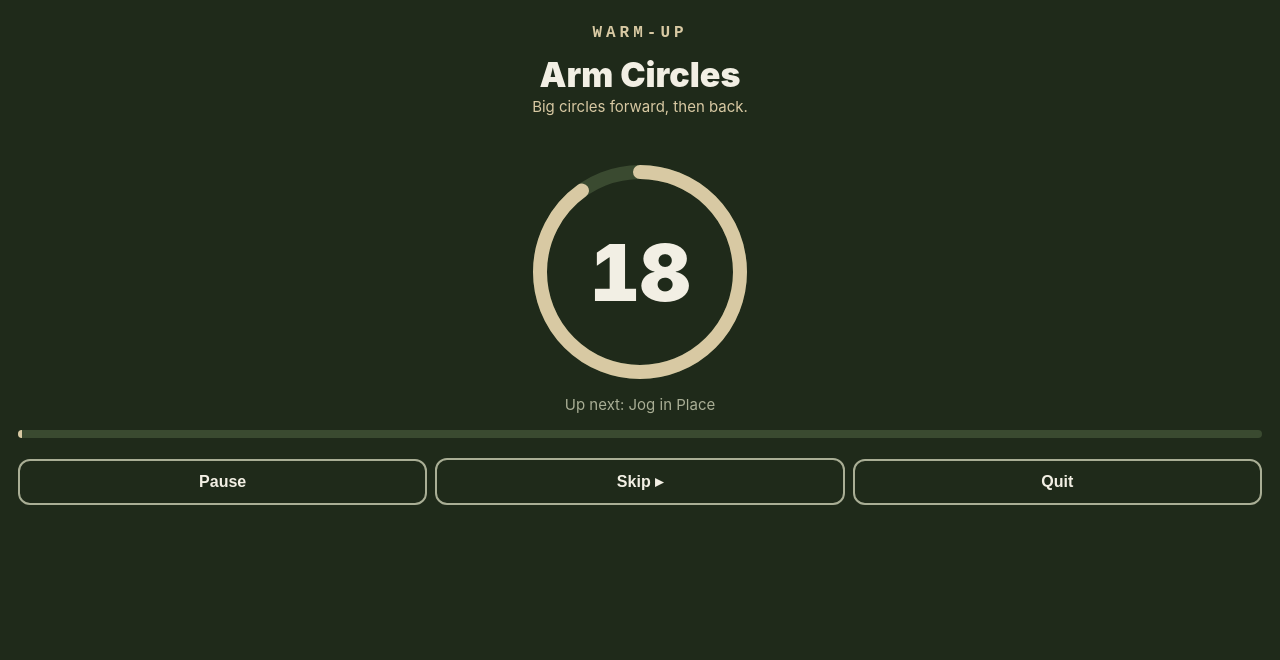
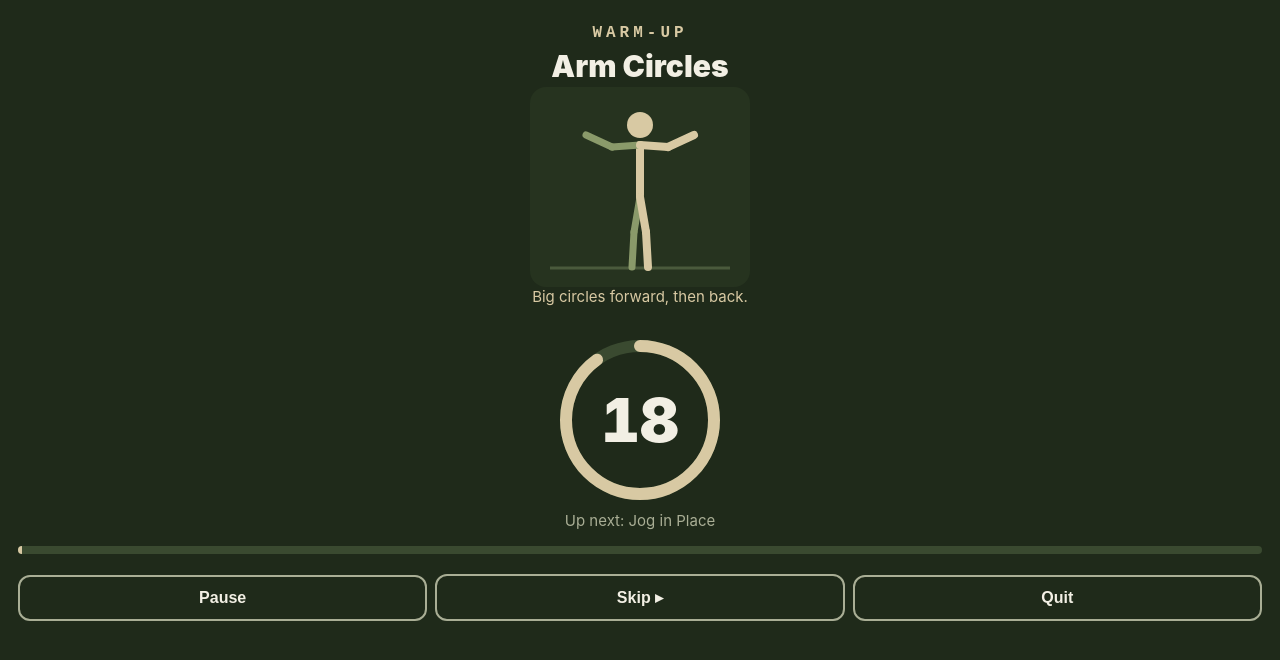
Before and after one commit to Jdelg718/pt-10, a plain HTML site: page index.html in a window 1280 px wide. Both pictures are taken after a click on the button "START PT". Drawn offline with Linux system fonts and the light colour scheme.

Commit message:
Add animated exercise figures to workout and plan

```diff
--- /dev/null
+++ b/figures.js
@@ -0,0 +1,101 @@
+// PT-10 exercise figures: animated stick figures, keyframe poses in a 200x200 box (ground y=180).
+// Pose keys: h head, s shoulders, p hips, le/lh left elbow/hand, re/rh right, lk/lf left knee/foot, rk/rf right.
+(function(){
+  const P = (o) => o;
+  // ---------- reusable poses ----------
+  const standFront = P({h:[100,38],s:[100,58],p:[100,110],le:[88,82],lh:[85,106],re:[112,82],rh:[115,106],lk:[94,145],lf:[92,180],rk:[106,145],rf:[108,180]});
+  const standSide  = P({h:[100,38],s:[100,58],p:[100,110],le:[98,84],lh:[100,108],re:[103,84],rh:[105,108],lk:[99,145],lf:[98,180],rk:[102,145],rf:[103,180]});
+  const plankTop   = P({h:[160,112],s:[146,120],p:[98,128],le:[145,146],lh:[145,172],re:[149,146],rh:[149,172],lk:[70,150],lf:[42,172],rk:[70,150],rf:[44,173]});
+  const plankLow   = P({h:[163,147],s:[147,154],p:[98,160],le:[126,160],lh:[145,174],re:[130,162],rh:[149,174],lk:[70,167],lf:[42,175],rk:[70,167],rf:[44,176]});
+  const squatHands = P({h:[128,104],s:[118,112],p:[86,140],le:[132,140],lh:[140,172],re:[135,140],rh:[144,172],lk:[112,148],lf:[100,180],rk:[115,149],rf:[103,180]});
+  const jumpArms   = P({h:[100,28],s:[100,48],p:[100,100],le:[94,26],lh:[92,4],re:[106,26],rh:[108,4],lk:[99,135],lf:[98,168],rk:[102,135],rf:[103,168]});
+  const backFlat   = P({h:[40,164],s:[56,167],p:[104,170],le:[78,172],lh:[100,175],re:[80,172],rh:[102,175],lk:[136,170],lf:[170,172],rk:[136,170],rf:[170,172]});
+  const sw = (pose) => ({...pose, lk:pose.rk, lf:pose.rf, rk:pose.lk, rf:pose.lf}); // swap legs
+  const swA = (pose) => ({...pose, le:pose.re, lh:pose.rh, re:pose.le, rh:pose.lh}); // swap arms
+
+  // ---------- exercises ----------
+  const highKnee = P({h:[100,36],s:[100,56],p:[100,108],le:[90,80],lh:[100,98],re:[112,78],rh:[124,64],lk:[124,112],lf:[120,146],rk:[100,144],rf:[100,180]});
+  const jog = P({...highKnee, lk:[116,128],lf:[108,158]});
+  const fk1 = P({...backFlat, lk:[136,154],lf:[166,136],rk:[137,170],rf:[171,170]});
+  const climbA = P({...plankTop, lk:[128,150],lf:[104,170],rk:[70,150],rf:[44,173]});
+  const lungeDown = P({h:[100,52],s:[100,72],p:[100,122],le:[98,96],lh:[100,120],re:[103,96],rh:[105,120],lk:[128,140],lf:[130,180],rk:[84,170],rf:[56,177]});
+  const sitDown = P({h:[44,164],s:[60,167],p:[106,170],le:[72,158],lh:[64,160],re:[74,158],rh:[66,160],lk:[132,140],lf:[152,178],rk:[134,141],rf:[154,178]});
+  const sitUp = P({h:[110,100],s:[101,118],p:[106,170],le:[114,128],lh:[105,130],re:[116,128],rh:[107,130],lk:[132,140],lf:[152,178],rk:[134,141],rf:[154,178]});
+  const bridgeDown = P({h:[40,168],s:[56,170],p:[100,172],le:[76,174],lh:[96,176],re:[78,174],rh:[98,176],lk:[130,140],lf:[148,178],rk:[132,141],rf:[150,178]});
+  const bridgeUp = P({...bridgeDown, p:[100,138], lk:[132,132], rk:[134,133]});
+  const vFlat = P({...backFlat, le:[28,166],lh:[8,166],re:[28,167],rh:[8,167]});
+  const vUp = P({h:[76,112],s:[82,130],p:[104,170],le:[106,118],lh:[130,104],re:[108,119],rh:[132,105],lk:[126,140],lf:[146,110],rk:[127,141],rf:[148,111]});
+  const bearA = P({h:[160,118],s:[146,128],p:[88,124],le:[148,150],lh:[150,175],re:[153,148],rh:[160,168],lk:[100,160],lf:[72,176],rk:[98,160],rf:[70,168]});
+  const holdPose = P({h:[82,62],s:[82,82],p:[82,134],le:[96,108],lh:[112,128],re:[98,108],rh:[114,129],lk:[124,134],lf:[124,180],rk:[126,135],rf:[126,180]});
+  const holdBreathe = P({...holdPose, h:[82,64], s:[82,84]});
+  const jackOut = P({h:[100,38],s:[100,58],p:[100,110],le:[80,40],lh:[72,18],re:[120,40],rh:[128,18],lk:[82,145],lf:[70,180],rk:[118,145],rf:[130,180]});
+  const circ = (a) => { // arm circles, front view: arms out to the sides, hands trace small circles
+    const r=12, la=a, ra=Math.PI-a;
+    return {...standFront, le:[72,60], lh:[46+Math.cos(la)*r, 60+Math.sin(la)*r],
+                           re:[128,60], rh:[154+Math.cos(ra)*r, 60+Math.sin(ra)*r]};
+  };
+  const hipOpen = P({...standFront, lk:[70,122],lf:[86,140]});
+  const hamstring = P({h:[132,112],s:[122,96],p:[90,110],le:[124,130],lh:[124,160],re:[127,130],rh:[127,160],lk:[94,145],lf:[96,180],rk:[96,145],rf:[98,180]});
+  const chestStretch = P({...standSide, h:[102,38], le:[90,82],lh:[78,104],re:[92,82],rh:[80,104]});
+  const breatheUp = P({...standFront, le:[84,44],lh:[80,20],re:[116,44],rh:[120,20]});
+
+  const FIG = {
+    jacks:   {f:[standFront, jackOut], d:0.9},
+    pushup:  {f:[plankTop, plankLow], d:1.6},
+    diamond: {f:[plankTop, {...plankLow, le:[132,158], re:[134,160]}], d:1.6},
+    squat:   {f:[standSide, {h:[108,72],s:[100,90],p:[80,138],le:[124,92],lh:[150,90],re:[126,94],rh:[152,92],lk:[116,140],lf:[103,180],rk:[118,141],rf:[105,180]}], d:1.6},
+    eight:   {f:[standSide, squatHands, plankTop, plankLow, plankTop, squatHands], d:4.0},
+    burpee:  {f:[standSide, squatHands, plankLow, squatHands, jumpArms], d:3.2},
+    flutter: {f:[fk1, sw(fk1)], d:0.6},
+    climb:   {f:[climbA, sw(climbA)], d:0.7},
+    lunge:   {f:[standSide, lungeDown, standSide, sw(lungeDown)], d:3.0},
+    plank:   {f:[{h:[162,128],s:[148,138],le:[146,172],lh:[172,172],re:[150,172],rh:[176,172],p:[100,140],lk:[70,154],lf:[40,172],rk:[70,154],rf:[42,173]},
+                 {h:[162,127],s:[148,137],le:[146,172],lh:[172,172],re:[150,172],rh:[176,172],p:[100,137],lk:[70,153],lf:[40,172],rk:[70,153],rf:[42,173]}], d:3.0},
+    situp:   {f:[sitDown, sitUp], d:2.0},
+    knees:   {f:[highKnee, swA(sw(highKnee))], d:0.6},
+    bridge:  {f:[bridgeDown, bridgeUp], d:2.0},
+    vup:     {f:[vFlat, vUp], d:2.0},
+    bear:    {f:[bearA, swA(sw(bearA))], d:1.0},
+    hold:    {f:[holdPose, holdBreathe], d:3.0},
+    circles: {fn:(t) => circ(t*Math.PI*2), d:1.6},
+    jog:     {f:[jog, swA(sw(jog))], d:0.8},
+    hipopen: {f:[standFront, hipOpen, standFront, {...standFront, rk:[130,122], rf:[114,140]}], d:2.4},
+    hamstring:{f:[standSide, hamstring, hamstring], d:4.0},
+    chest:   {f:[standSide, chestStretch, chestStretch], d:4.0},
+    breathe: {f:[standFront, breatheUp], d:5.0},
+    rest:    {f:[standFront, {...standFront, h:[100,39], s:[100,59]}], d:3.0},
+  };
+  const SEG = [["s","p"],["s","le"],["le","lh"],["s","re"],["re","rh"],["p","lk"],["lk","lf"],["p","rk"],["rk","rf"]];
+  const FAR = new Set(["le","lh","lk","lf"]);
+  const ease = (x) => 0.5 - Math.cos(x*Math.PI)/2;
+  function poseAt(key, t){
+    const F = FIG[key] || FIG.rest;
+    t = ((t % 1) + 1) % 1; // rAF timestamps can precede t0
+    if (F.fn) return F.fn(t);
+    const n = F.f.length; if (n === 1) return F.f[0];
+    const x = t * n, i = Math.floor(x), a = F.f[i], b = F.f[(i+1) % n], k = ease(x - i), out = {};
+    for (const j in a) out[j] = [a[j][0] + (b[j][0]-a[j][0])*k, a[j][1] + (b[j][1]-a[j][1])*k];
+    return out;
+  }
+  function draw(svg, key, t, color){
+    const p = poseAt(key, t); let s = '<line x1="10" y1="181" x2="190" y2="181" stroke="#4a5a3c" stroke-width="3"/>';
+    for (const [a,b] of SEG) {
+      const far = FAR.has(b);
+      s += `<line x1="${p[a][0].toFixed(1)}" y1="${p[a][1].toFixed(1)}" x2="${p[b][0].toFixed(1)}" y2="${p[b][1].toFixed(1)}" stroke="${far ? "#8a9a6a" : color}" stroke-width="${far ? 7 : 8}" stroke-linecap="round"/>`;
+    }
+    s += `<circle cx="${p.h[0].toFixed(1)}" cy="${p.h[1].toFixed(1)}" r="13" fill="${color}"/>`;
+    svg.innerHTML = s;
+  }
+  window.PTFig = {
+    FIG, draw,
+    animate(svg, getKey, getColor){
+      const t0 = performance.now();
+      (function loop(now){
+        const key = getKey(); const d = (FIG[key] || FIG.rest).d;
+        draw(svg, key, ((now - t0)/1000)/d, getColor());
+        requestAnimationFrame(loop);
+      })(t0);
+    },
+    still(svg, key, t=0.25){ draw(svg, key, t, "#d8c9a3"); },
+  };
+})();
--- a/index.html
+++ b/index.html
@@ -31,11 +31,14 @@
   .ghost{background:none;border:2px solid var(--dim);color:var(--txt);padding:12px;border-radius:12px;font-weight:700;flex:1;font-size:16px}
   #run{display:none;text-align:center}
   #phase{font-size:16px;letter-spacing:4px;font-weight:800;margin-top:6px}
-  #ex{font-size:34px;font-weight:900;margin:14px 0 4px;line-height:1.1}
+  #ex{font-size:30px;font-weight:900;margin:8px 0 2px;line-height:1.1}
   #cue{color:var(--sand);font-size:15px;min-height:42px;padding:0 6px}
-  .ring{position:relative;width:230px;height:230px;margin:18px auto 8px}
+  .ring{position:relative;width:170px;height:170px;margin:6px auto 4px}
   .ring svg{transform:rotate(-90deg)}
-  #sec{position:absolute;inset:0;display:flex;align-items:center;justify-content:center;font-size:78px;font-weight:900;font-variant-numeric:tabular-nums}
+  #sec{position:absolute;inset:0;display:flex;align-items:center;justify-content:center;font-size:60px;font-weight:900;font-variant-numeric:tabular-nums}
+  #fig{display:block;margin:4px auto 0;background:#26331f;border-radius:16px}
+  ol li svg{width:34px;height:34px;vertical-align:middle;margin-right:6px;background:#26331f;border-radius:8px}
+  ol{list-style:none;padding-left:0}
   #next{color:var(--dim);font-size:15px;margin-top:6px}
   .bar{height:8px;background:#3a4a30;border-radius:6px;margin-top:16px;overflow:hidden}
   .bar i{display:block;height:100%;width:0;background:var(--sand);transition:width .3s}
@@ -77,11 +80,12 @@
 <section id="run">
   <div id="phase" class="stencil">WORK</div>
   <div id="ex">—</div>
+  <svg id="fig" viewBox="0 0 200 200" width="220" height="200" aria-hidden="true"></svg>
   <div id="cue"></div>
   <div class="ring">
-    <svg width="230" height="230"><circle cx="115" cy="115" r="100" stroke="#3a4a30" stroke-width="14" fill="none"/>
-      <circle id="arc" cx="115" cy="115" r="100" stroke="#9bd14b" stroke-width="14" fill="none" stroke-linecap="round"
-        stroke-dasharray="628.3" stroke-dashoffset="0"/></svg>
+    <svg width="170" height="170"><circle cx="85" cy="85" r="74" stroke="#3a4a30" stroke-width="12" fill="none"/>
+      <circle id="arc" cx="85" cy="85" r="74" stroke="#9bd14b" stroke-width="12" fill="none" stroke-linecap="round"
+        stroke-dasharray="465" stroke-dashoffset="0"/></svg>
     <div id="sec">0</div>
   </div>
   <div id="next"></div>
@@ -100,6 +104,7 @@
   <button class="big stencil" id="home2">Dismissed</button>
 </section>
 
+<script src="figures.js"></script>
 <script>
 // ---- Exercise library (bodyweight, no equipment) ----
 const EX = {
@@ -120,8 +125,8 @@ const EX = {
   bear:    {n:"Bear Crawl in Place", c:"Knees an inch off the deck, step hands and feet, back flat."},
   hold:    {n:"Wall Sit / Squat Hold", c:"Thighs parallel, hold. Breathe."},
 };
-const WARM = [["Arm Circles","Big circles forward, then back."],["Jog in Place","Easy pace, loosen up."],["Hip Openers","Knee up and out, alternate legs."]];
-const COOL = [["Hamstring Stretch","Legs straight, reach for toes, breathe."],["Chest & Shoulder Stretch","Hands behind back, open the chest."],["Deep Breathing","In through the nose, out slow. You earned it."]];
+const WARM = [["Arm Circles","Big circles forward, then back.","circles"],["Jog in Place","Easy pace, loosen up.","jog"],["Hip Openers","Knee up and out, alternate legs.","hipopen"]];
+const COOL = [["Hamstring Stretch","Legs straight, reach for toes, breathe.","hamstring"],["Chest & Shoulder Stretch","Hands behind back, open the chest.","chest"],["Deep Breathing","In through the nose, out slow. You earned it.","breathe"]];
 const DAYS = {
   A: ["jacks","pushup","squat","flutter","eight","lunge","plank","climb"],
   B: ["knees","diamond","lunge","situp","burpee","bridge","bear","hold"],
@@ -147,12 +152,12 @@ function streak(){
 
 function buildSteps(){
   const L = LEVELS[store.level], steps = [];
-  WARM.forEach(([n,c]) => steps.push({ph:"WARM-UP", n, c, s:WARM_S}));
+  WARM.forEach(([n,c,k]) => steps.push({ph:"WARM-UP", n, c, k, s:WARM_S}));
   DAYS[dayKey()].forEach((k,i) => {
-    steps.push({ph:"WORK", n:EX[k].n, c:EX[k].c, s:L.w});
-    steps.push({ph:"REST", n:"Recover", c:"Shake it out. Next: " + (DAYS[dayKey()][i+1] ? EX[DAYS[dayKey()][i+1]].n : "cool-down"), s:L.r});
+    steps.push({ph:"WORK", n:EX[k].n, c:EX[k].c, k, s:L.w});
+    steps.push({ph:"REST", n:"Recover", k:"rest", c:"Shake it out. Next: " + (DAYS[dayKey()][i+1] ? EX[DAYS[dayKey()][i+1]].n : "cool-down"), s:L.r});
   });
-  COOL.forEach(([n,c]) => steps.push({ph:"COOL-DOWN", n, c, s:COOL_S}));
+  COOL.forEach(([n,c,k]) => steps.push({ph:"COOL-DOWN", n, c, k, s:COOL_S}));
   return steps;
 }
 
@@ -164,9 +169,11 @@ function renderHome(){
     `<button data-l="${k}" class="${store.level===k?"on":""}">${v.t}<small>${v.w}s on / ${v.r}s off</small></button>`).join("");
   $("levels").querySelectorAll("button").forEach(b => b.onclick = () => { store.level = b.dataset.l; save(); renderHome(); });
   $("plantitle").textContent = `Today's mission · Day ${dayKey()}`;
-  $("plan").innerHTML = `<li>Warm-up <span>· 1:00</span></li>` +
-    DAYS[dayKey()].map(k => `<li>${EX[k].n} <span>· ${LEVELS[store.level].w}s</span></li>`).join("") +
-    `<li>Cool-down <span>· 1:00</span></li>`;
+  const thumb = k => `<svg viewBox="0 0 200 200" data-k="${k}"></svg>`;
+  $("plan").innerHTML = `<li>${thumb("circles")}Warm-up <span>· 1:00</span></li>` +
+    DAYS[dayKey()].map(k => `<li>${thumb(k)}${EX[k].n} <span>· ${LEVELS[store.level].w}s</span></li>`).join("") +
+    `<li>${thumb("hamstring")}Cool-down <span>· 1:00</span></li>`;
+  $("plan").querySelectorAll("svg").forEach(s => PTFig.still(s, s.dataset.k, 0.5));
 }
 
 // ---- Voice + beeps ----
@@ -183,6 +190,7 @@ function say(t){
 }
 
 // ---- Runner ----
+let curKey = "rest", curColor = "#d8c9a3", figOn = false;
 let steps = [], idx = 0, left = 0, timer = null, paused = false, wake = null, totalS = 0, elapsed = 0;
 async function lock(){ try { wake = await navigator.wakeLock?.request("screen"); } catch(e){} }
 
@@ -190,14 +198,14 @@ function show(){
   const st = steps[idx];
   $("phase").textContent = st.ph; $("ex").textContent = st.n; $("cue").textContent = st.c;
   const col = st.ph === "WORK" ? "var(--go)" : st.ph === "REST" ? "var(--rest)" : "var(--sand)";
-  $("phase").style.color = col; $("arc").style.stroke = col;
+  $("phase").style.color = col; $("arc").style.stroke = col; curKey = st.k; curColor = st.ph === "REST" ? "#e7b54a" : "#d8c9a3";
   const nx = steps.slice(idx+1).find(s => s.ph !== "REST");
   $("next").textContent = nx ? "Up next: " + nx.n : "Last one. Finish strong.";
 }
 function tick(){
   if (paused) return;
   $("sec").textContent = left;
-  $("arc").style.strokeDashoffset = 628.3 * (1 - left / steps[idx].s);
+  $("arc").style.strokeDashoffset = 465 * (1 - left / steps[idx].s);
   $("prog").style.width = (100 * elapsed / totalS) + "%";
   if (left <= 3 && left > 0) beep(660, 0.08);
   if (left === 0) { next(); return; }
@@ -213,7 +221,7 @@ function next(){
 function start(){
   steps = buildSteps(); idx = 0; left = steps[0].s; elapsed = 0; totalS = steps.reduce((a,s) => a + s.s, 0); paused = false;
   $("home").style.display = "none"; $("run").style.display = "block"; $("done").style.display = "none";
-  show(); lock(); beep(1000, 0.25); say("PT formation. Ten minutes. Warm up. " + steps[0].n);
+  show(); if (!figOn) { figOn = true; PTFig.animate($("fig"), () => curKey, () => curColor); } lock(); beep(1000, 0.25); say("PT formation. Ten minutes. Warm up. " + steps[0].n);
   clearInterval(timer); timer = setInterval(tick, 1000); tick();
 }
 function finish(){
@@ -234,7 +242,7 @@ $("home2").onclick = () => { $("done").style.display = "none"; $("home").style.d
 document.addEventListener("visibilitychange", () => { if (!document.hidden && timer && !paused) lock(); });
 renderHome();
 // preview hook for screenshots only
-if (location.hash === "#preview") { $("voice").checked = false; start(); for (let i = 0; i < 5; i++) next(); left = 27; paused = true; $("sec").textContent = left; $("arc").style.strokeDashoffset = 628.3*(1-27/40); $("prog").style.width = "22%"; }
+if (location.hash === "#preview") { $("voice").checked = false; start(); for (let i = 0; i < 5; i++) next(); left = 27; paused = true; $("sec").textContent = left; $("arc").style.strokeDashoffset = 465*(1-27/40); $("prog").style.width = "22%"; }
 </script>
 </body>
 </html>
```
